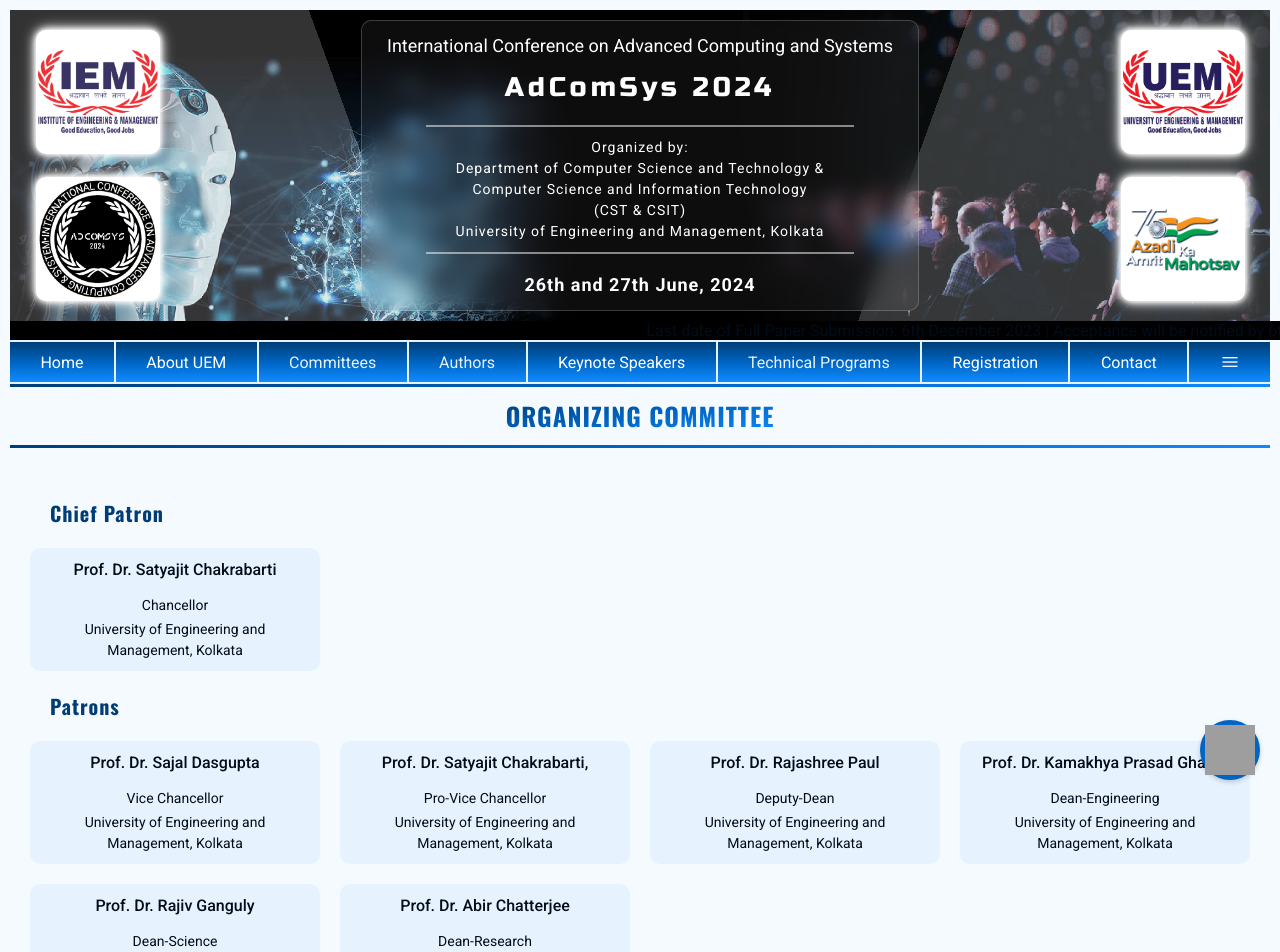
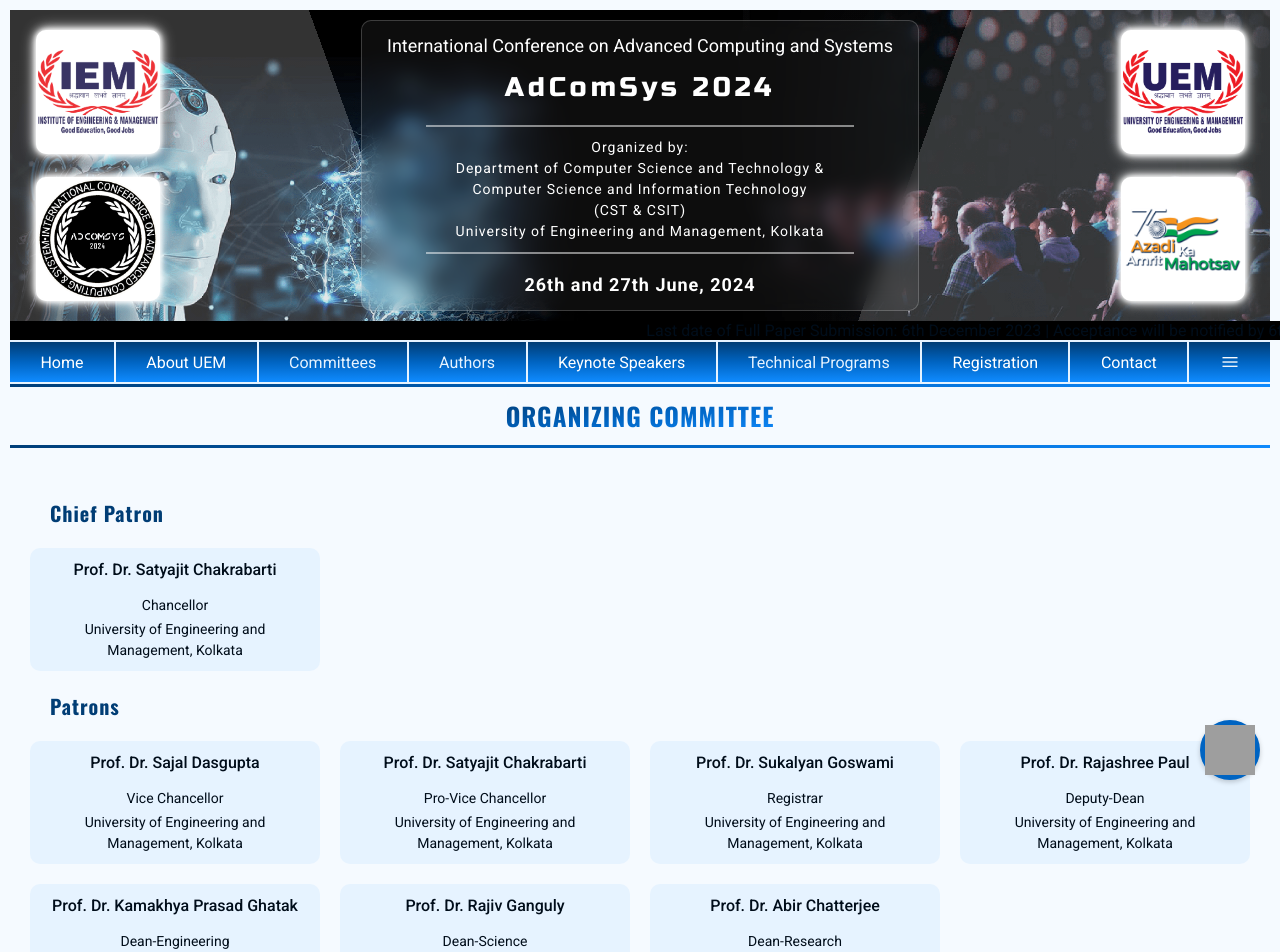
Before and after one commit to uem-conference/uem-conference.github.io, a Next.js app: page /committees/organizing in a window 1280 px wide. Shown: the top 952 px of the page. Built offline with nearby package versions, Linux system fonts and the light colour scheme; grey boxes are pictures that could not be loaded; a web font is replaced by a local one.

Commit message:
Added SKG Sir

```diff
--- a/data/organising-committee.js
+++ b/data/organising-committee.js
@@ -20,8 +20,13 @@
 				organization: " University of Engineering and Management, Kolkata",
 			},
 			{
-				name: "Prof. Dr. Satyajit Chakrabarti,",
+				name: "Prof. Dr. Satyajit Chakrabarti",
 				role: "Pro-Vice Chancellor",
+				organization: " University of Engineering and Management, Kolkata",
+			},
+			{
+				name: "Prof. Dr. Sukalyan Goswami",
+				role: "Registrar",
 				organization: " University of Engineering and Management, Kolkata",
 			},
 			{
```
